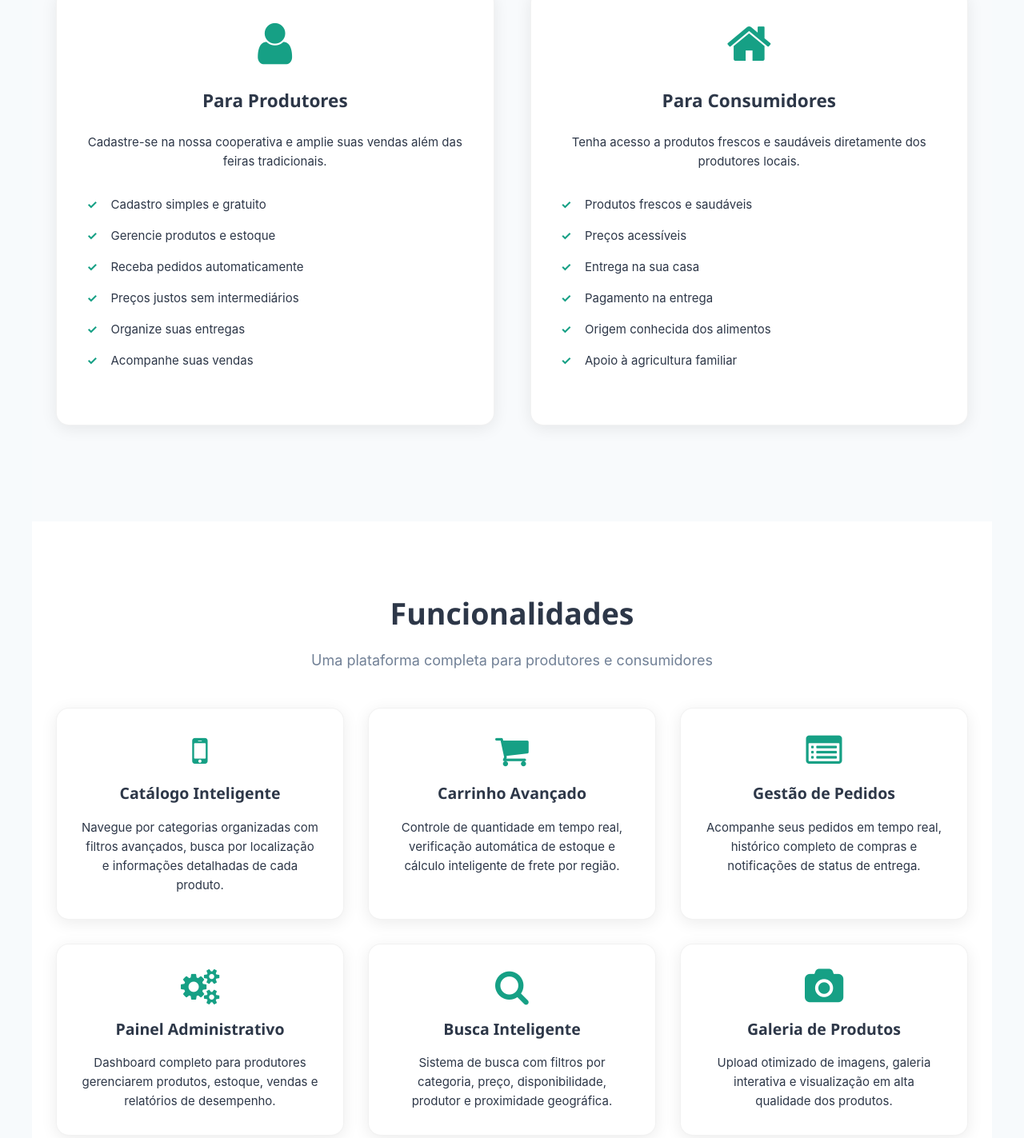
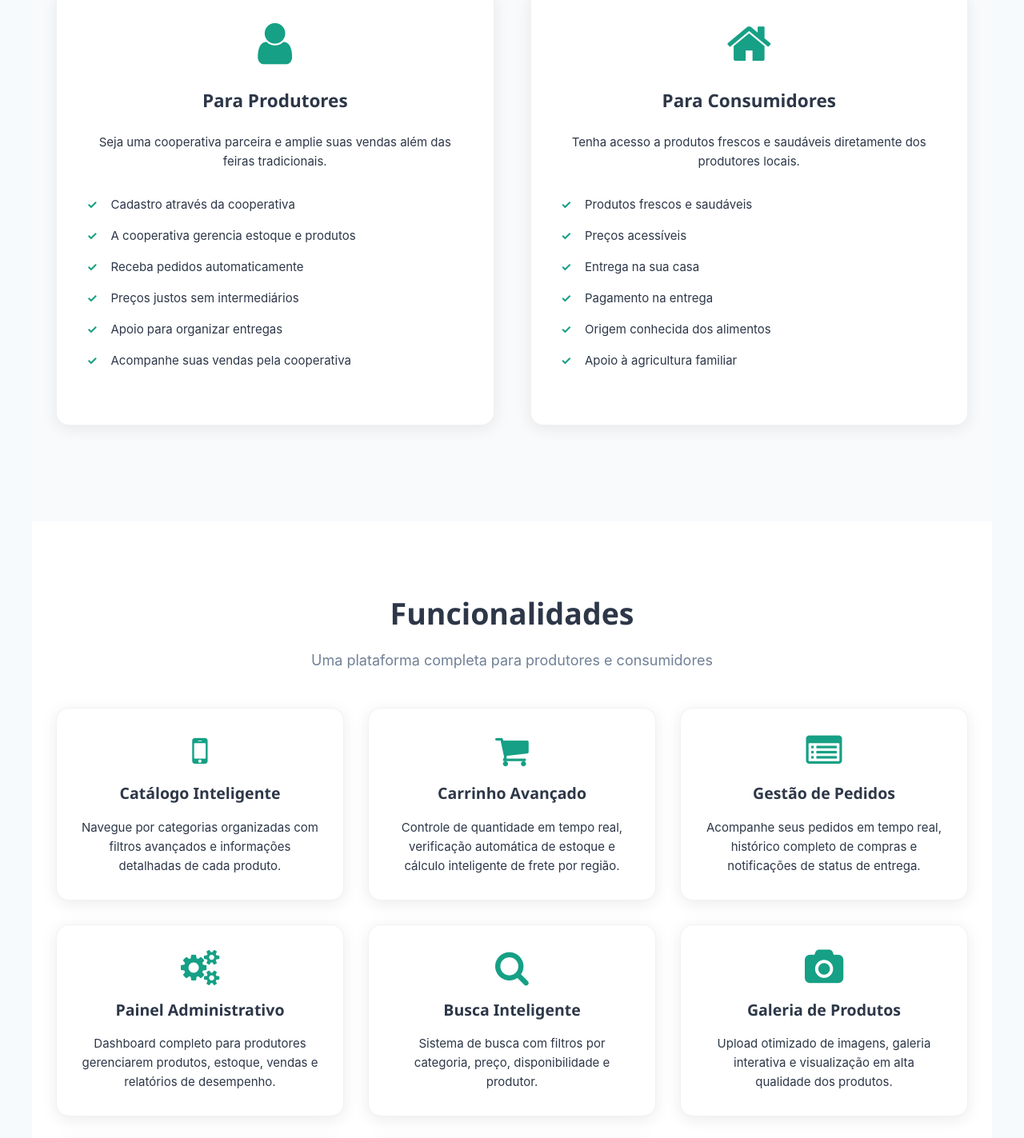
Before and after one commit to bielvitooor/hortaclick, a plain HTML site: page index.html in a window 1280 px wide. Shown: the part 4214-5637 px from the top of the page at 80% size. Drawn offline with nearby package versions, Linux system fonts and the light colour scheme.

Commit message:
Update text and contact information in index.html

```diff
--- a/index.html
+++ b/index.html
@@ -915,14 +915,14 @@
             <div class="card dual-card">
                 <i class="fa fa-user dual-icon"></i>
                 <h3>Para Produtores</h3>
-                <p>Cadastre-se na nossa cooperativa e amplie suas vendas além das feiras tradicionais.</p>
+                <p>Seja uma cooperativa parceira e amplie suas vendas além das feiras tradicionais.</p>
                 <ul class="benefits-list">
-                    <li>Cadastro simples e gratuito</li>
-                    <li>Gerencie produtos e estoque</li>
+                    <li>Cadastro através da cooperativa</li>
+                    <li>A cooperativa gerencia estoque e produtos</li>
                     <li>Receba pedidos automaticamente</li>
                     <li>Preços justos sem intermediários</li>
-                    <li>Organize suas entregas</li>
-                    <li>Acompanhe suas vendas</li>
+                    <li>Apoio para organizar entregas</li>
+                    <li>Acompanhe suas vendas pela cooperativa</li>
                 </ul>
             </div>
 
@@ -953,7 +953,7 @@
             <div class="card feature-card">
                 <i class="fa fa-mobile feature-icon"></i>
                 <h3 class="feature-title">Catálogo Inteligente</h3>
-                <p>Navegue por categorias organizadas com filtros avançados, busca por localização e informações detalhadas de cada produto.</p>
+                <p>Navegue por categorias organizadas com filtros avançados e informações detalhadas de cada produto.</p>
             </div>
 
             <div class="card feature-card">
@@ -977,7 +977,7 @@
             <div class="card feature-card">
                 <i class="fa fa-search feature-icon"></i>
                 <h3 class="feature-title">Busca Inteligente</h3>
-                <p>Sistema de busca com filtros por categoria, preço, disponibilidade, produtor e proximidade geográfica.</p>
+                <p>Sistema de busca com filtros por categoria, preço, disponibilidade e produtor.</p>
             </div>
 
             <div class="card feature-card">
@@ -1126,7 +1126,7 @@
     <section id="contato" class="section bg-pattern">
         <h2 class="section-title fade-in">Entre em Contato</h2>
         <p class="section-subtitle fade-in">
-            Dúvidas, sugestões ou quer fazer parte da nossa cooperativa?
+            Dúvidas, sugestões ou quer fazer se tornar uma cooperativa parceira?
         </p>
 
         <div class="card contact-form fade-in">
@@ -1180,7 +1180,7 @@
                 <strong>Outras formas de contato:</strong>
             </p>
             <div class="social-links">
-                <a href="tel:+5562999999999" aria-label="WhatsApp" title="WhatsApp: (62) 99999-9999">📱</a>
+                <a href="tel:+5562986073404" aria-label="WhatsApp" title="WhatsApp: (62) 98607-3404">📱</a>
                 <a href="mailto:contato@hortaclick.com.br" aria-label="Email" title="Email: contato@hortaclick.com.br">✉️</a>
                 <a href="#" aria-label="Instagram" title="Instagram: @hortaclick">📷</a>
                 <a href="#" aria-label="Facebook" title="Facebook: HortaClick">📘</a>
@@ -1212,7 +1212,7 @@
                 <div>
                     <h4 style="color: #16a085; margin-bottom: 1rem; font-size: 1.2rem;">Contato</h4>
                     <ul style="list-style: none; line-height: 2; color: #a0aec0;">
-                        <li><i class="fa fa-phone" style="margin-right: 8px;"></i> (62) 99999-9999</li>
+                        <li><i class="fa fa-phone" style="margin-right: 8px;"></i> (62) 9 8607-3404</li>
                         <li><i class="fa fa-envelope" style="margin-right: 8px;"></i> contato@hortaclick.com.br</li>
                         <li><i class="fa fa-map-marker" style="margin-right: 8px;"></i> Ceres - Goiás, Brasil</li>
                     </ul>
```
